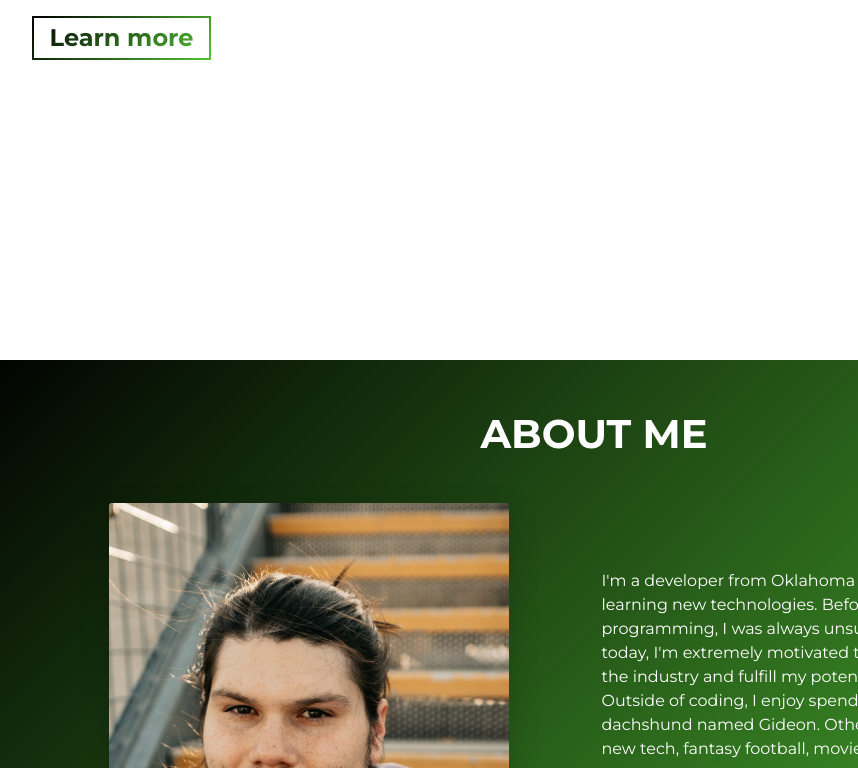
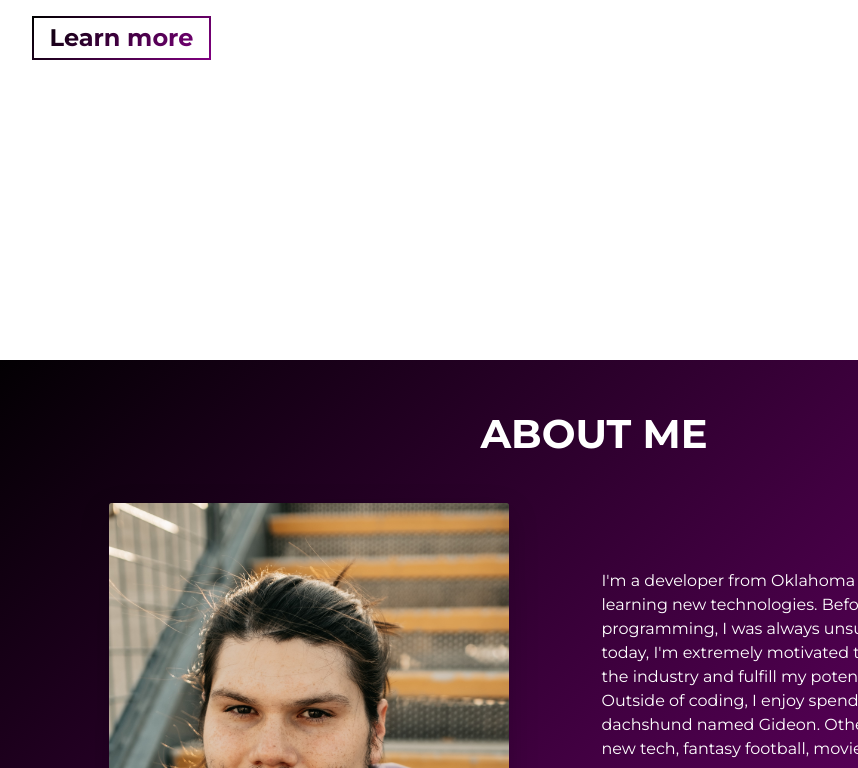
Before and after one commit to jangoscript/portfolio, a website built with Parcel: page src/index.html in a window 1280 px wide. Shown: the part 440-1208 px from the top of the page, without its empty margins (46-904 px from the left). Built offline with nearby package versions, Linux system fonts and the light colour scheme.

Commit message:
color changes

```diff
--- a/src/sass/abstracts/_variables.scss
+++ b/src/sass/abstracts/_variables.scss
@@ -1,6 +1,6 @@
 // COLORS
 $primary-color: #000000;
-$secondary-color: #52c234;
+$secondary-color: #800080;
 
 $white-color: #fff;
 
```
